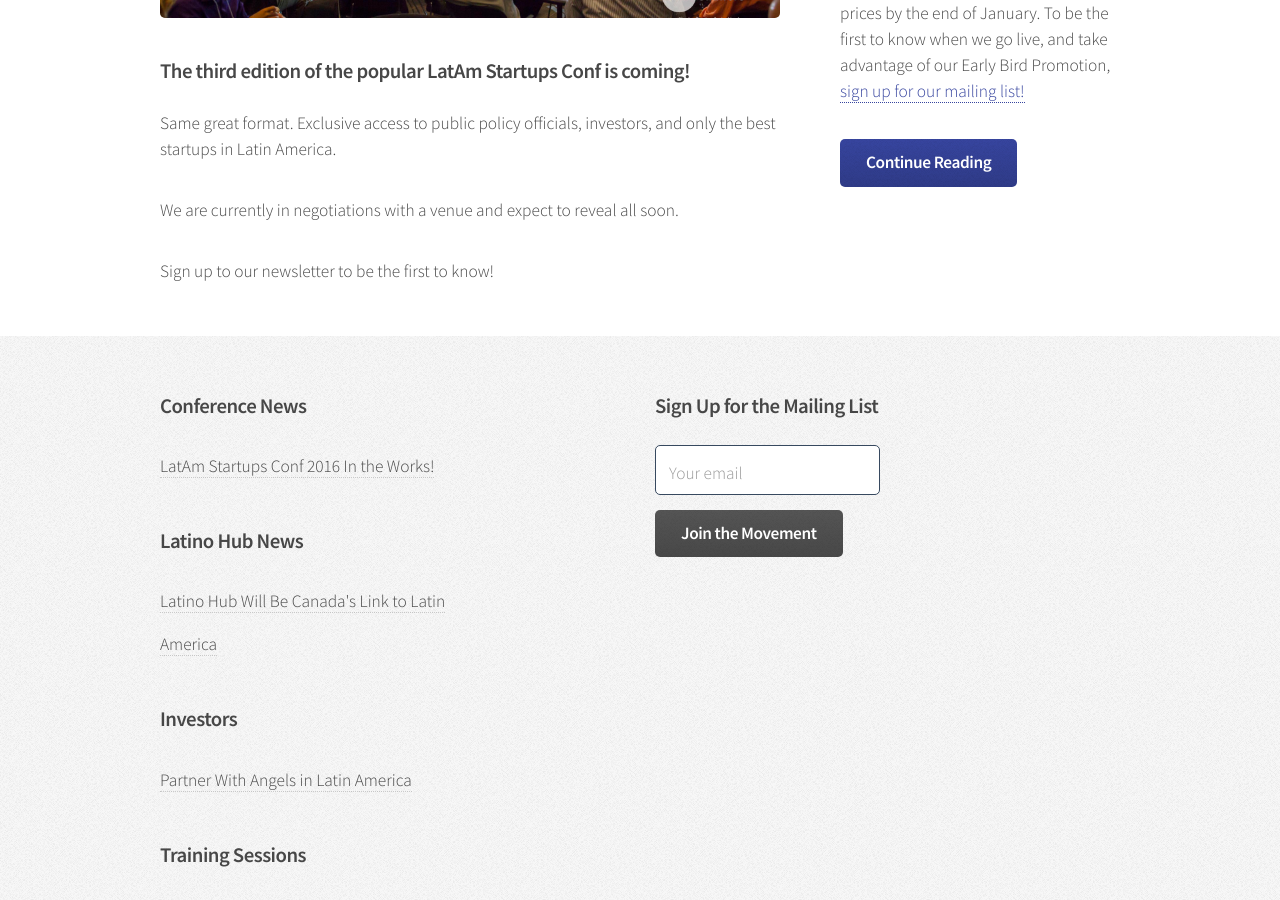
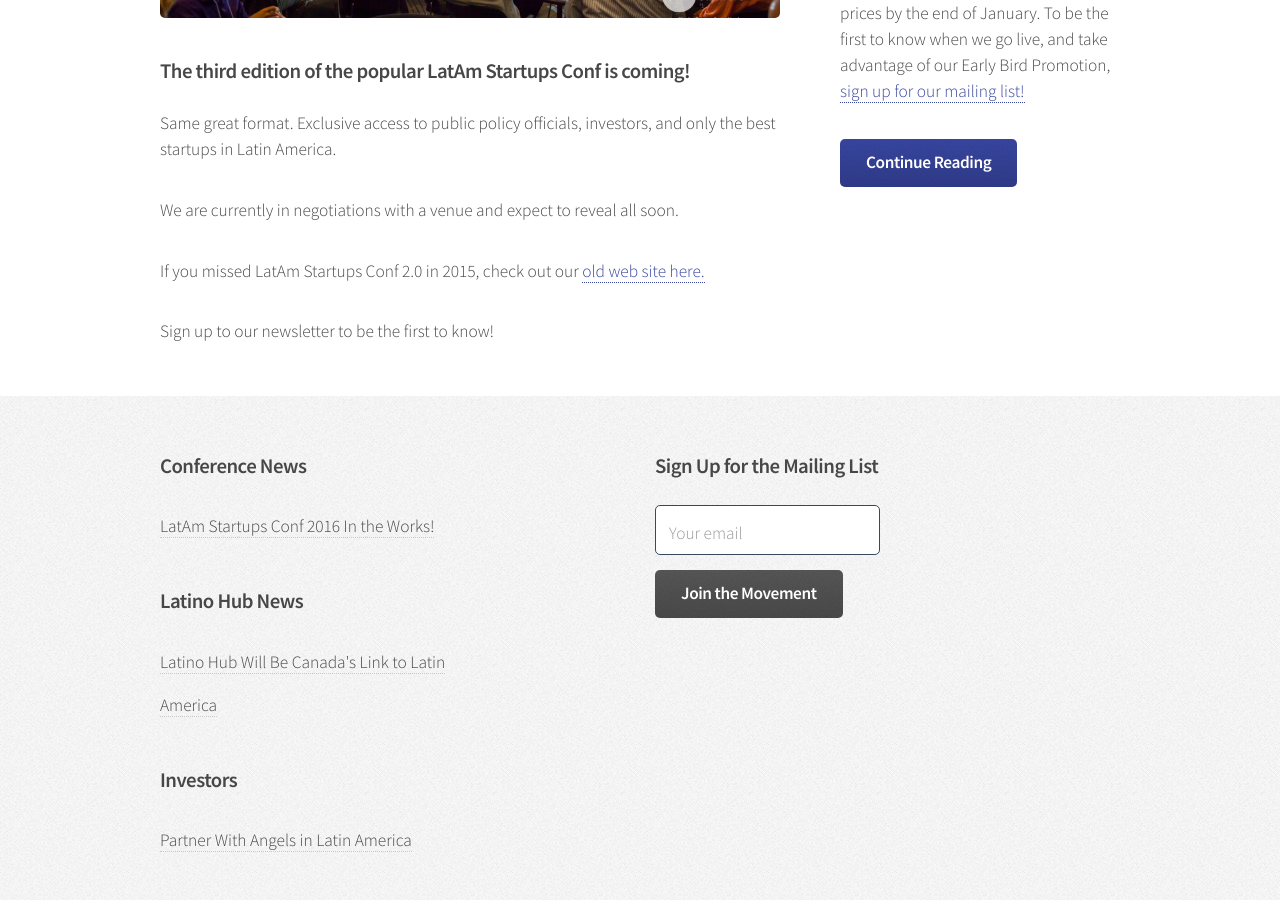
Before and after one commit to LatAmStartups/LatAmStartups.github.io, a Jekyll site: the page built from conference.html, in a window 1280 px wide and 900 px high, scrolled down 619 px. Built offline with Jekyll 4.4.1, drawn with Linux system fonts in a browser that asks for light colours.

Commit message:
added link to /archives/

```diff
--- a/conference.html
+++ b/conference.html
@@ -29,6 +29,9 @@
 		We are currently in negotiations with a venue and expect to reveal all soon.
 		</p>
 		<p>
+		If you missed LatAm Startups Conf 2.0 in 2015, check out our <a href="https://www.latamstartups.biz/archives/">old web site here.</a>
+		</p>
+		<p>
 		Sign up to our newsletter to be the first to know!
 		</p>
 
```
